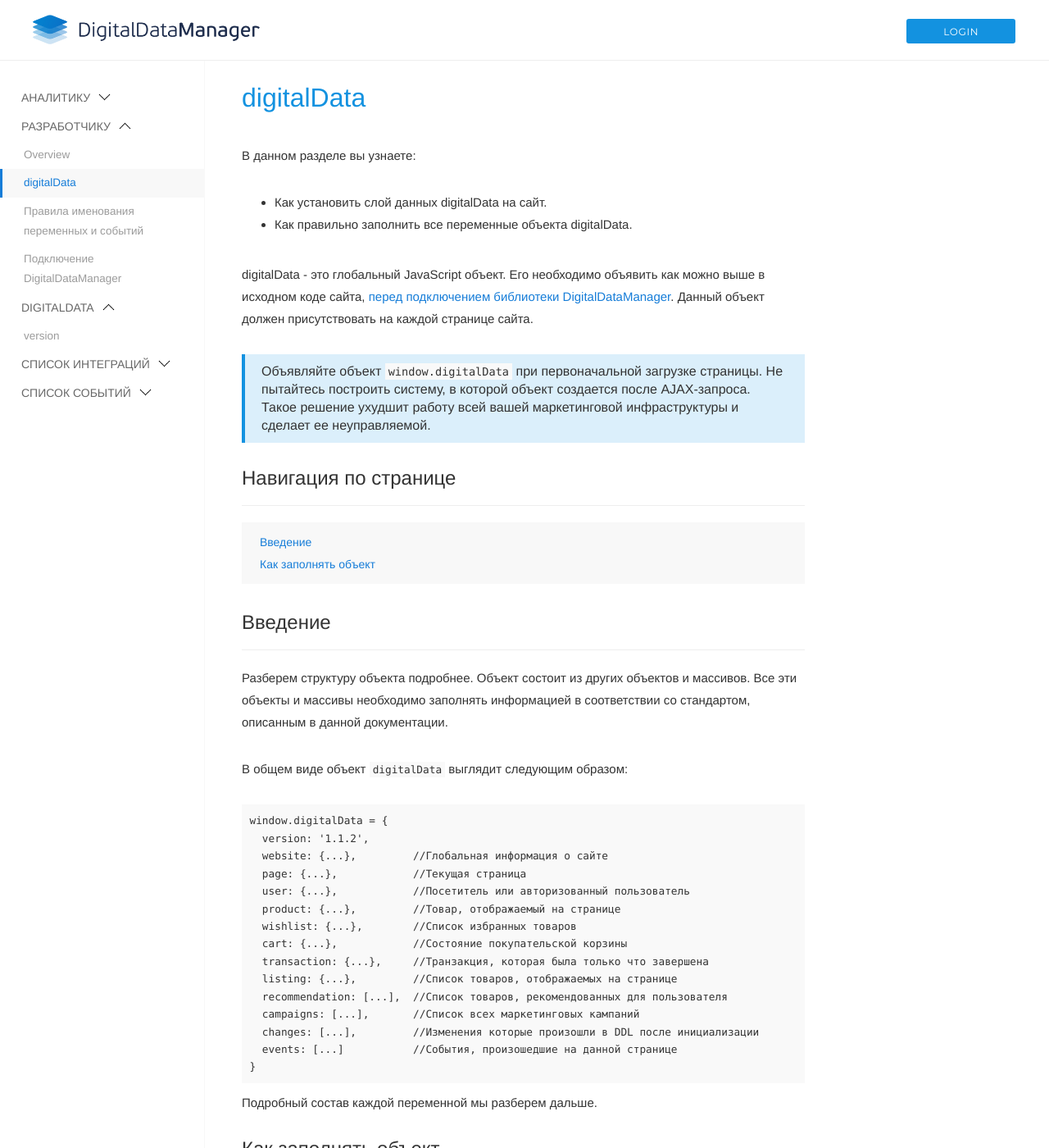
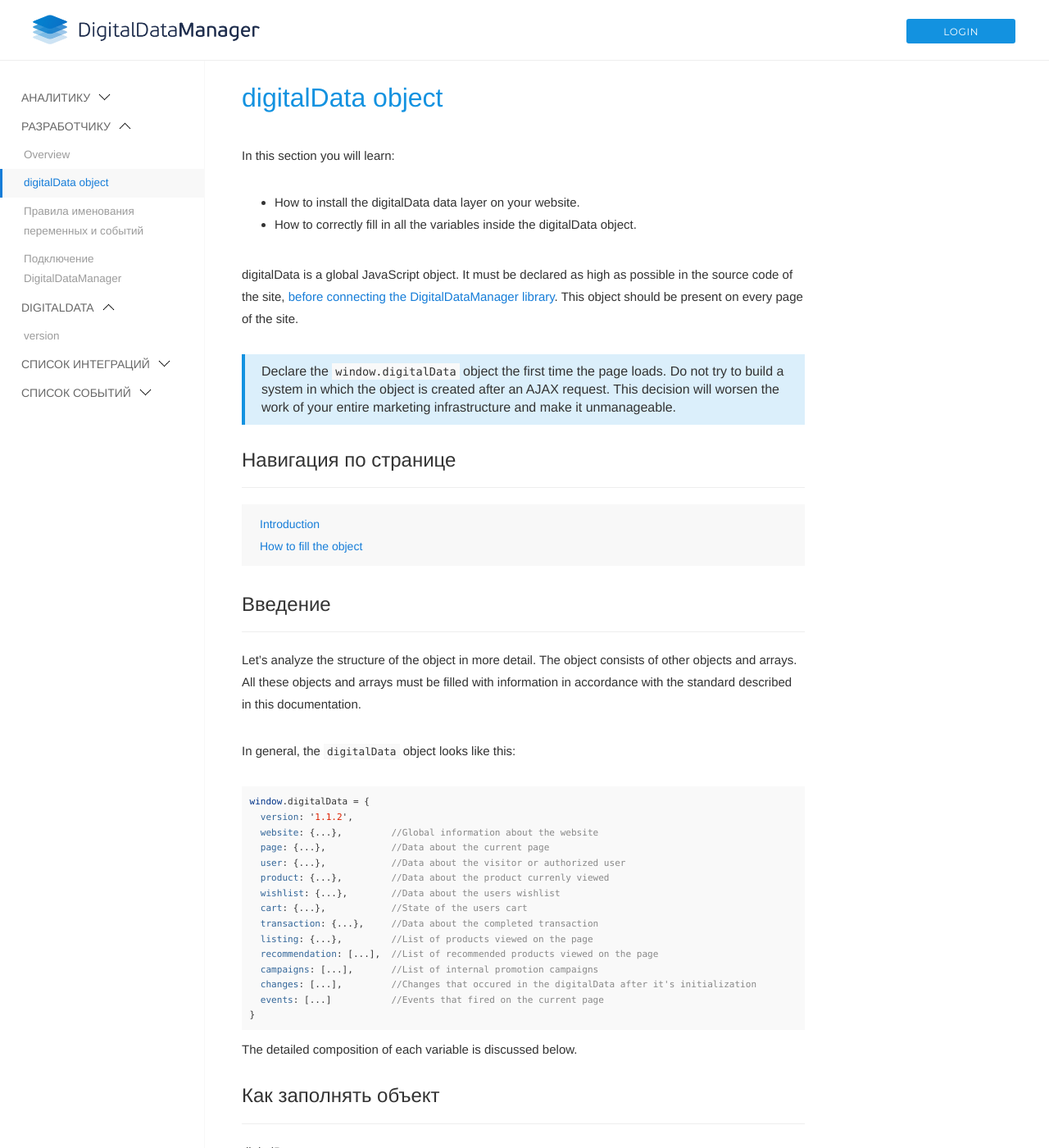
Before and after one commit to segmentstream-com/segmentstream-com.github.io, a Jekyll site: the page built from _docs/for-developer/digitaldata.md, in a window 1280 px wide and 1400 px high. Shown: the whole window at 82% size. Built offline with Jekyll 4.4.1, drawn with Linux system fonts in a browser that asks for light colours; nearby versions of some CDN libraries.

Commit message:
developer/digitaldata page

````diff
--- a/_docs/for-developer/digitaldata.md
+++ b/_docs/for-developer/digitaldata.md
@@ -1,51 +1,51 @@
 ---
 layout: page
 section: developer
-title: "digitalData"
+title: "digitalData object"
 date: 2017-06-05 12:00:00
 order: 2
 ---
 
-В данном разделе вы узнаете:
-* Как установить слой данных digitalData на сайт.
-* Как правильно заполнить все переменные объекта digitalData.
+In this section you will learn:
+* How to install the digitalData data layer on your website.
+* How to correctly fill in all the variables inside the digitalData object.
 
-digitalData - это глобальный JavaScript объект. Его необходимо объявить как можно выше в исходном коде сайта, [перед подключением библиотеки DigitalDataManager](/for-developer/snippet). Данный объект должен присутствовать на каждой странице сайта.
+digitalData is a global JavaScript object. It must be declared as high as possible in the source code of the site, [before connecting the DigitalDataManager library](/for-developer/snippet). This object should be present on every page of the site.
 
-> Объявляйте объект `window.digitalData` при первоначальной загрузке страницы. Не пытайтесь построить систему, в которой объект создается после AJAX-запроса. Такое решение ухудшит работу всей вашей маркетинговой инфраструктуры и сделает ее неуправляемой.
+> Declare the `window.digitalData` object the first time the page loads. Do not try to build a system in which the object is created after an AJAX request. This decision will worsen the work of your entire marketing infrastructure and make it unmanageable.
 
 ### Навигация по странице
 ------
 <ul class="page-navigation">
-  <li><a href="#0">Введение</a></li>
-  <li><a href="#1">Как заполнять объект</a></li>
+  <li><a href="#0">Introduction</a></li>
+  <li><a href="#1">How to fill the object</a></li>
 </ul>
 
 ### <a name="0"></a>Введение
 ------
-Разберем структуру объекта подробнее. Объект состоит из других объектов и массивов. Все эти объекты и массивы необходимо заполнять информацией в соответствии со стандартом, описанным в данной документации.
+Let's analyze the structure of the object in more detail. The object consists of other objects and arrays. All these objects and arrays must be filled with information in accordance with the standard described in this documentation.
 
-В общем виде объект `digitalData` выглядит следующим образом:
+In general, the `digitalData` object looks like this:
 
-```JavaScript
+```javascript
 window.digitalData = {
   version: '1.1.2',
-  website: {...},         //Глобальная информация о сайте
-  page: {...},            //Текущая страница
-  user: {...},            //Посетитель или авторизованный пользователь
-  product: {...},         //Товар, отображаемый на странице
-  wishlist: {...},        //Список избранных товаров
-  cart: {...},            //Состояние покупательской корзины
-  transaction: {...},     //Транзакция, которая была только что завершена
-  listing: {...},         //Список товаров, отображаемых на странице
-  recommendation: [...],  //Список товаров, рекомендованных для пользователя
-  campaigns: [...],       //Список всех маркетинговых кампаний
-  changes: [...],         //Изменения которые произошли в DDL после инициализации
-  events: [...]           //События, произошедшие на данной странице
+  website: {...},         //Global information about the website
+  page: {...},            //Data about the current page
+  user: {...},            //Data about the visitor or authorized user
+  product: {...},         //Data about the product currenly viewed
+  wishlist: {...},        //Data about the users wishlist
+  cart: {...},            //State of the users cart
+  transaction: {...},     //Data about the completed transaction
+  listing: {...},         //List of products viewed on the page
+  recommendation: [...],  //List of recommended products viewed on the page
+  campaigns: [...],       //List of internal promotion campaigns
+  changes: [...],         //Changes that occured in the digitalData after it's initialization
+  events: [...]           //Events that fired on the current page
 }
 ```
 
-Подробный состав каждой переменной мы разберем дальше.
+The detailed composition of each variable is discussed below.
 
 ### <a name="1"></a>Как заполнять объект
 ------
````
